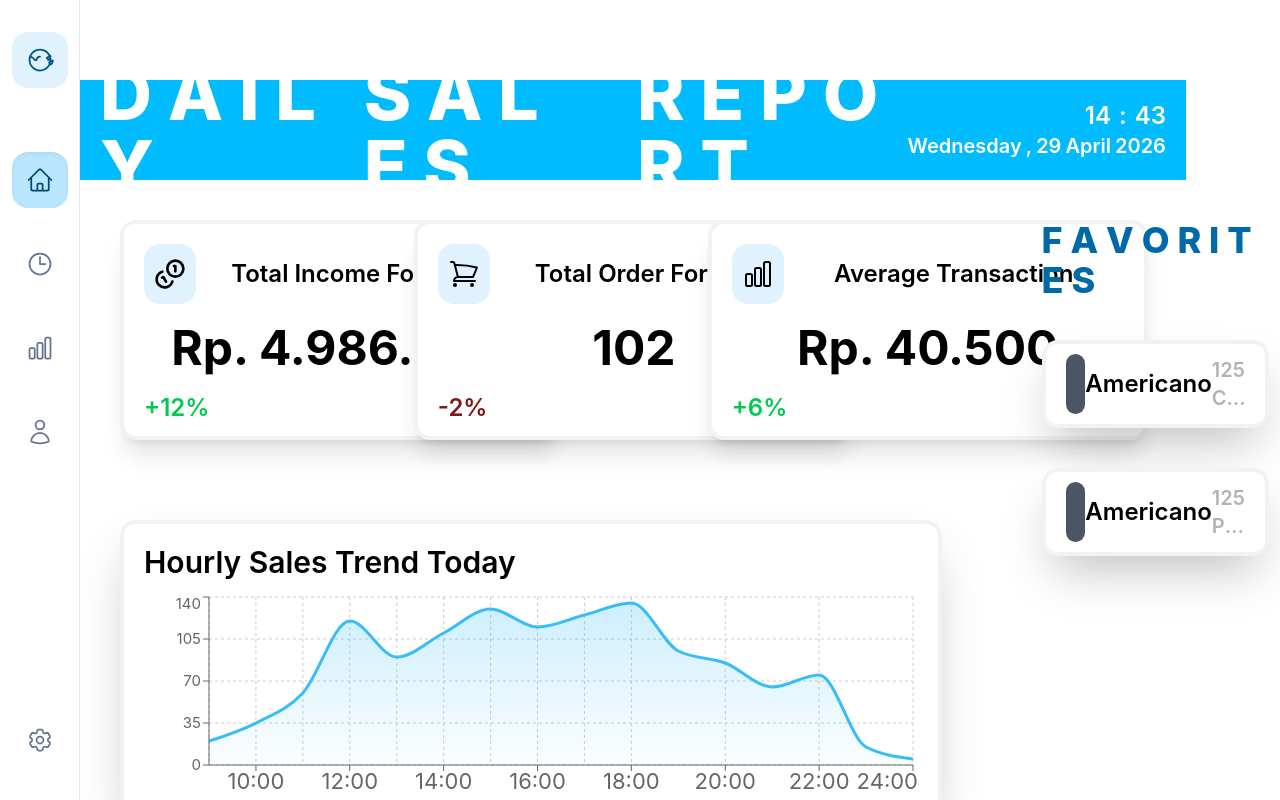
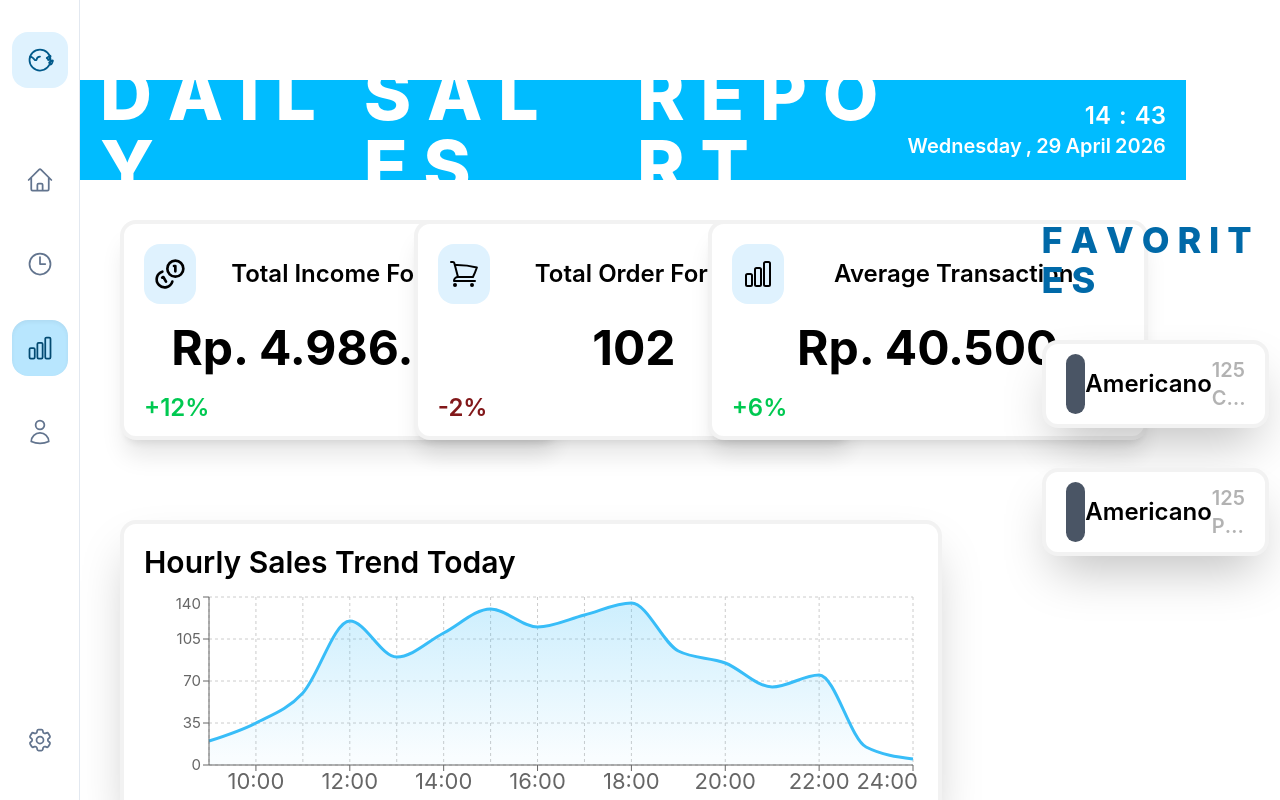
Before and after one commit to Corneldiii/Cashier-Cafe-Frontend, a React (Vite) app: page /Sellings in a window 1280 px wide. Built offline with nearby package versions, Linux system fonts and the light colour scheme.

Commit message:
fix(navbar) : bug color doesnt change when onclick

```diff
--- a/src/components/Navbar.jsx
+++ b/src/components/Navbar.jsx
@@ -1,4 +1,5 @@
 import React, { useState } from 'react';
+import { useNavigate } from 'react-router-dom';
 import {
   HomeIcon,
   ClockIcon,
@@ -23,14 +24,16 @@ const MoonStarIcon = ({ className }) => (
 );
 
 const menuItems = [
-  { name: 'Home', icon: HomeIcon, id: 1 },
-  { name: 'History', icon: ClockIcon, id: 2 },
-  { name: 'Reports', icon: ChartBarIcon, id: 3 },
+  { name: 'Home', icon: HomeIcon, id: 1, path: '/Menu' },
+  { name: 'History', icon: ClockIcon, id: 2, path: '/History' },
+  { name: 'Reports', icon: ChartBarIcon, id: 3, path: '/Sellings' },
   { name: 'Staff', icon: UserIcon, id: 4 },
 ];
 
-const Navbar = () => {
-  const [activeItemId, setActiveItemId] = useState(1);
+const Navbar = ({pageID}) => {
+  const navigate = useNavigate()
+  const [activeItemId, setActiveItemId] = useState(pageID);
+
 
   return (
     <div className="flex h-screen w-20 flex-col items-center justify-between border-r border-slate-200 bg-white py-8 absolute left-0 top-0">
@@ -42,10 +45,14 @@ const Navbar = () => {
           {menuItems.map((item) => (
             <li key={item.id}>
               <button
-                onClick={() => setActiveItemId(item.id)}
+                onClick={() => {
+                  setActiveItemId(item.id),
+                  navigate(item.path)
+                }}
+
                 className={`flex h-14 w-14 items-center justify-center rounded-2xl transition-all duration-200
                   ${activeItemId === item.id
-                    ? 'bg-sky-200 text-sky-900 shadow-inner'
+                    ? 'bg-sky-200 text-sky-900 shadow-inner '
                     : 'text-slate-500 hover:bg-slate-100 hover:text-slate-800'
                   }
                 `}
--- a/src/page/Menu.jsx
+++ b/src/page/Menu.jsx
@@ -98,7 +98,7 @@ const Menu = () => {
 
   return (
     <div className='bg-blue-200 w-screen h-screen lg:p-10'>
-      <Navbar></Navbar>
+      <Navbar pageID={1} ></Navbar>
       <div className="grid grid-cols-12 lg:visible w-full h-full gap-10">
         <div className="col-span-3 bg-white ml-15 w-110 h-full rounded-2xl p-5 flex flex-col items-center justify-start gap-10">
 
--- a/src/page/Sellings.jsx
+++ b/src/page/Sellings.jsx
@@ -50,7 +50,7 @@ const Sellings = () => {
 
   return (
     <div>
-      <Navbar></Navbar>
+      <Navbar pageID={3}></Navbar>
 
       <div className="w-screen h-screen overflow-y-scroll overflow-x-hidden">
         <div className="w-[96%] ml-20 h-full">
```
